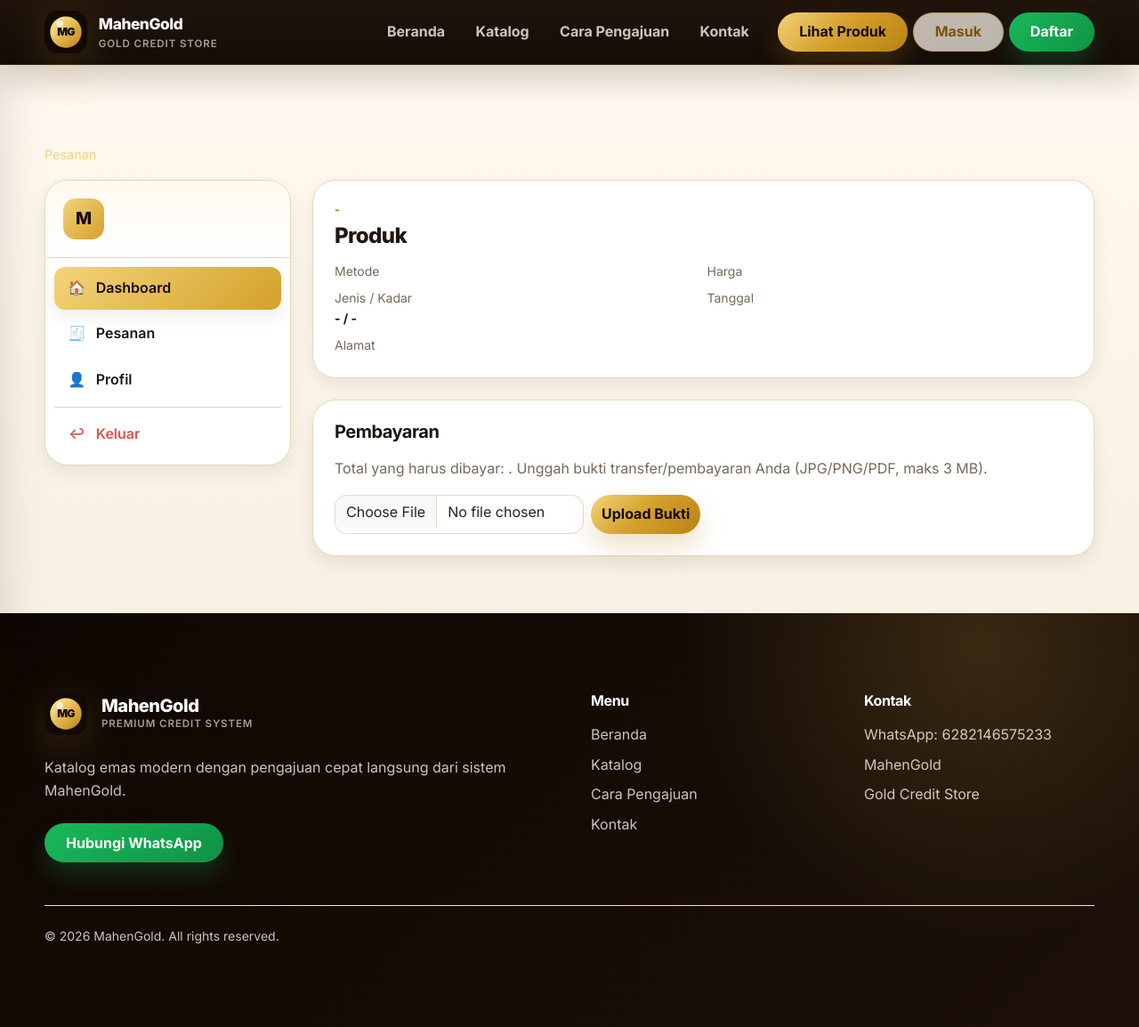
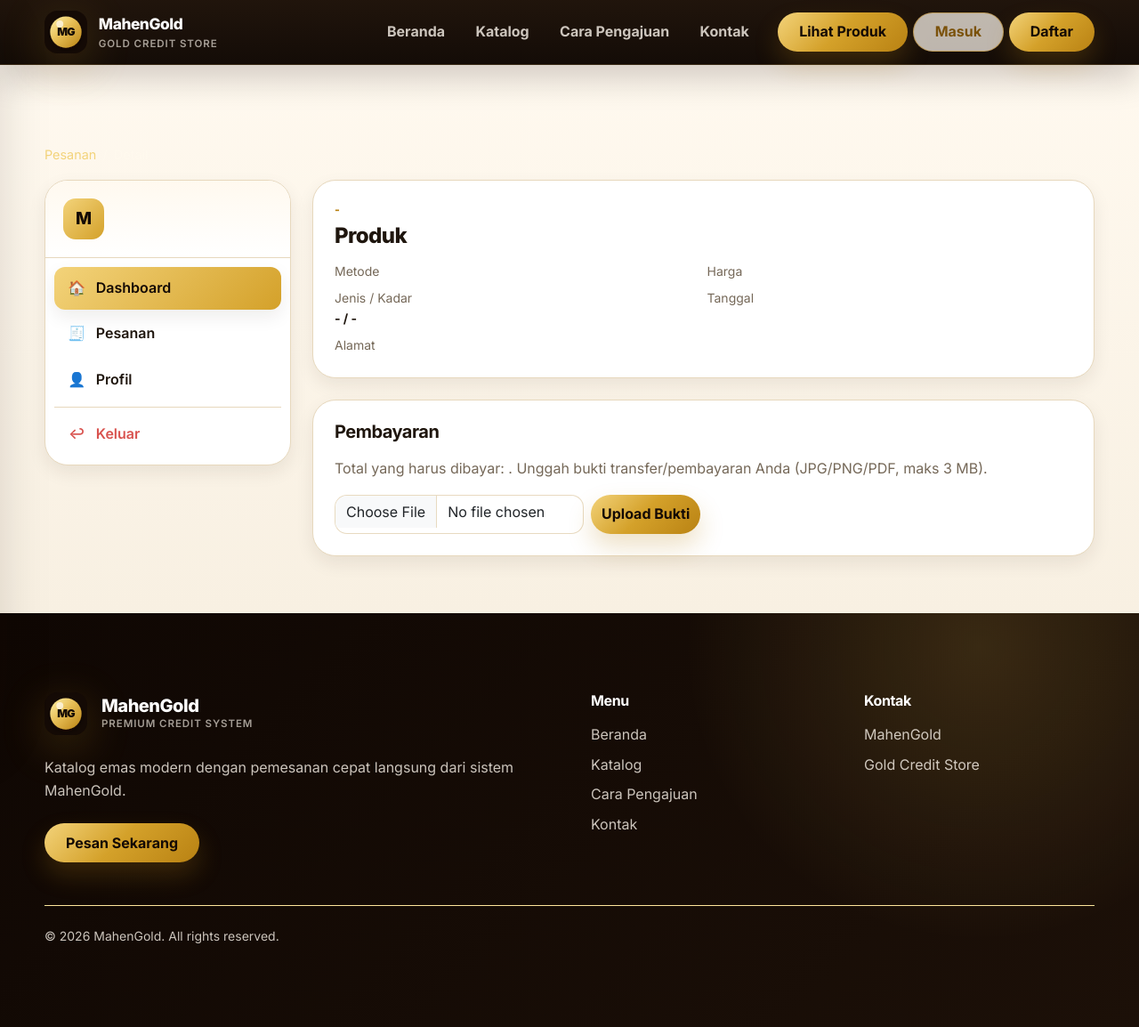
Before and after one commit to ryuken25/gold, a CodeIgniter 4 app: the page made by app/Views/public/akun/pesanan_detail.php in a window 1280 px wide. Shown: the whole page at 89% size. Run offline with PHP 8.4 and a stand-in for CodeIgniter, Linux system fonts and the light colour scheme; the template is opened without the code that fills it, so the values that code supplies are empty; some libraries are stand-ins or nearby versions.

Commit message:
refactor(public): hapus semua jejak WhatsApp di sisi public & buyer
Sisi public/buyer kini 100% berbasis sistem (tanpa WhatsApp):
- Hapus semua link wa.me, $waNumber, teks "WhatsApp", class btn-whatsapp,
  dan icon-whatsapp.svg dari view public/partials public.
- CTA utama jadi "Pesan Sekarang": tombol produk membuka modal pesanan
  (home kini meng-include modal), hero/footer mengarah ke katalog, yang
  belum login diarahkan ke login/register.
- Label "No. WhatsApp"/"Nomor WhatsApp" -> "No./Nomor Telepon" (field
  name no_telepon tidak diubah). Alert JS disesuaikan.
- Step & copy diperbarui (Pesan di Sistem / Kirim Pesanan / "dari katalog
  ke pesanan"). Tambah ikon netral icon-order.svg.
- Tombol order pakai btn-gold (lepas dari kesan WhatsApp); class .btn-whatsapp
  di CSS DIPERTAHANKAN untuk sisi admin yang masih pakai WhatsApp manual.

Behavior backend/route/field tidak diubah. Diuji: modal "Pesan Sekarang"
terbuka (home & katalog), submit ke /pesanan -> redirect /akun/pesanan,
tanpa error JS; grep whatsapp|wa.me di public = 0; admin tetap utuh.

Co-Authored-By: Claude Opus 4.8 (1M context) <noreply@anthropic.com>

```diff
--- a/app/Views/partials/public/footer.php
+++ b/app/Views/partials/public/footer.php
@@ -1,4 +1,3 @@
-<?php $waNumber = $pengaturan['nomor_whatsapp_toko'] ?? '6282146575233'; ?>
 <footer class="public-footer section-padding" id="kontak">
     <div class="container-mg">
         <div class="row g-4 g-lg-5 align-items-start">
@@ -13,10 +12,9 @@
                         <span class="brand-subtext">Premium Credit System</span>
                     </div>
                 </div>
-                <p class="mb-4">Katalog emas modern dengan pengajuan cepat langsung dari sistem MahenGold.
+                <p class="mb-4">Katalog emas modern dengan pemesanan cepat langsung dari sistem MahenGold.
                 </p>
-                <a class="btn btn-whatsapp px-4" href="https://wa.me/<?= esc($waNumber); ?>" target="_blank"
-                    rel="noopener">Hubungi WhatsApp</a>
+                <a class="btn btn-gold px-4" href="<?= base_url('/katalog'); ?>">Pesan Sekarang</a>
             </div>
             <div class="col-6 col-lg-3">
                 <h6 class="fw-bold mb-3">Menu</h6>
@@ -30,9 +28,6 @@
             <div class="col-6 col-lg-3">
                 <h6 class="fw-bold mb-3">Kontak</h6>
                 <div class="d-grid gap-2">
-                    <span>WhatsApp:
-                        <?= esc($waNumber); ?>
-                    </span>
                     <span>MahenGold</span>
                     <span>Gold Credit Store</span>
                 </div>
--- a/app/Views/partials/public/navbar.php
+++ b/app/Views/partials/public/navbar.php
@@ -1,4 +1,3 @@
-<?php $waNumber = $pengaturan['nomor_whatsapp_toko'] ?? '6282146575233'; ?>
 <nav class="public-navbar sticky-top" aria-label="Navigasi utama MahenGold">
     <div class="container-mg public-nav-inner">
         <button class="public-menu-toggle" type="button" data-public-drawer-toggle aria-label="Buka menu">
@@ -46,7 +45,7 @@
                 </div>
             <?php else: ?>
                 <a class="btn btn-outline-gold px-4 nav-cta" href="<?= base_url('/login'); ?>">Masuk</a>
-                <a class="btn btn-whatsapp px-4 nav-cta" href="<?= base_url('/register'); ?>">Daftar</a>
+                <a class="btn btn-gold px-4 nav-cta" href="<?= base_url('/register'); ?>">Daftar</a>
             <?php endif; ?>
         </div>
     </div>
@@ -91,7 +90,7 @@
             </form>
         <?php else: ?>
             <a class="btn btn-outline-gold w-100" href="<?= base_url('/login'); ?>">Masuk</a>
-            <a class="btn btn-whatsapp w-100" href="<?= base_url('/register'); ?>">Daftar</a>
+            <a class="btn btn-gold w-100" href="<?= base_url('/register'); ?>">Daftar</a>
         <?php endif; ?>
     </div>
 </aside>
--- a/app/Views/public/auth/register.php
+++ b/app/Views/public/auth/register.php
@@ -37,7 +37,7 @@
                                 pengingat sesi kedatangan.</div>
                         </div>
                         <div class="mb-3">
-                            <label class="form-label">Nomor WhatsApp</label>
+                            <label class="form-label">Nomor Telepon</label>
                             <input type="text" class="form-control form-control-lg" name="no_telepon"
                                 value="<?= esc(old('no_telepon')); ?>" autocomplete="tel"
                                 placeholder="Opsional, mis. 081234567890">
--- a/app/Views/public/detail_produk.php
+++ b/app/Views/public/detail_produk.php
@@ -74,10 +74,10 @@
                                 data-bs-target="#waPengajuanModal" data-produk-id="<?= esc($produk['id']); ?>"
                                 data-kode="<?= esc($produk['kode_produk']); ?>"
                                 data-harga-pokok="<?= esc($produk['harga_pokok']); ?>"
-                                data-nama="<?= esc($produk['nama_produk']); ?>">Ajukan Pembelian</button>
+                                data-nama="<?= esc($produk['nama_produk']); ?>">Pesan Sekarang</button>
                         <?php else: ?>
                             <a href="<?= base_url('/login?redirect=' . urlencode('/produk/' . $produk['kode_produk'])); ?>"
-                                class="btn btn-whatsapp">Masuk untuk Memesan</a>
+                                class="btn btn-gold">Masuk untuk Memesan</a>
                         <?php endif; ?>
                     </div>
                     <div class="simulation-box p-3 p-lg-4 mb-4">
--- a/app/Views/public/partials/wa_modal.php
+++ b/app/Views/public/partials/wa_modal.php
@@ -52,7 +52,7 @@
                                 value="<?= esc($waPelanggan['nama'] ?? ''); ?>" autocomplete="name" required>
                         </div>
                         <div class="col-md-6">
-                            <label class="form-label">No. WhatsApp</label>
+                            <label class="form-label">No. Telepon</label>
                             <input type="tel" class="form-control form-control-lg" name="no_telepon" id="wa_no_telepon"
                                 value="<?= esc($waPelanggan['no_telepon'] ?? ''); ?>" autocomplete="tel"
                                 placeholder="08xxxxxxxxxx" required>
```
Also changed, not shown: app/Views/public/home.php (+17 -14 lines), app/Views/public/katalog.php (+5 -5 lines), public/assets/icons/mahengold/icon-order.svg (added), public/assets/js/mahengold.js.
